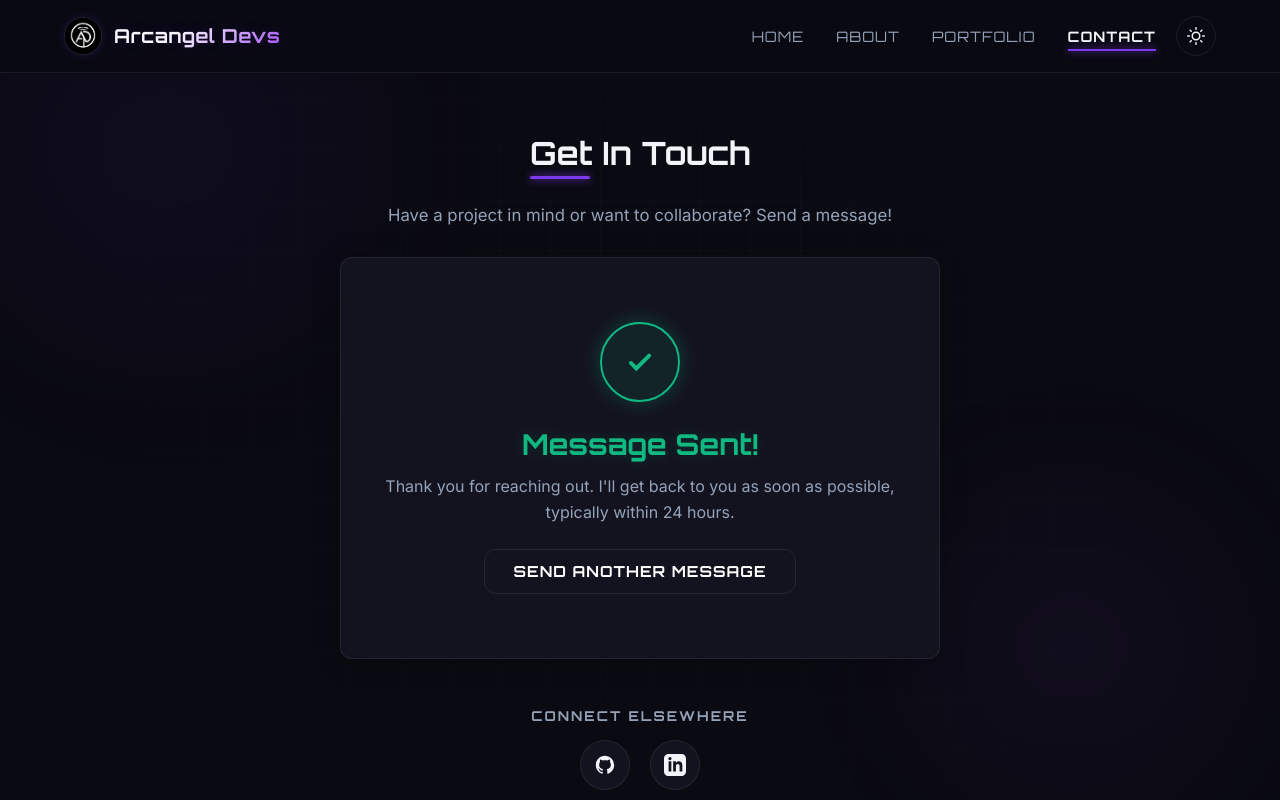
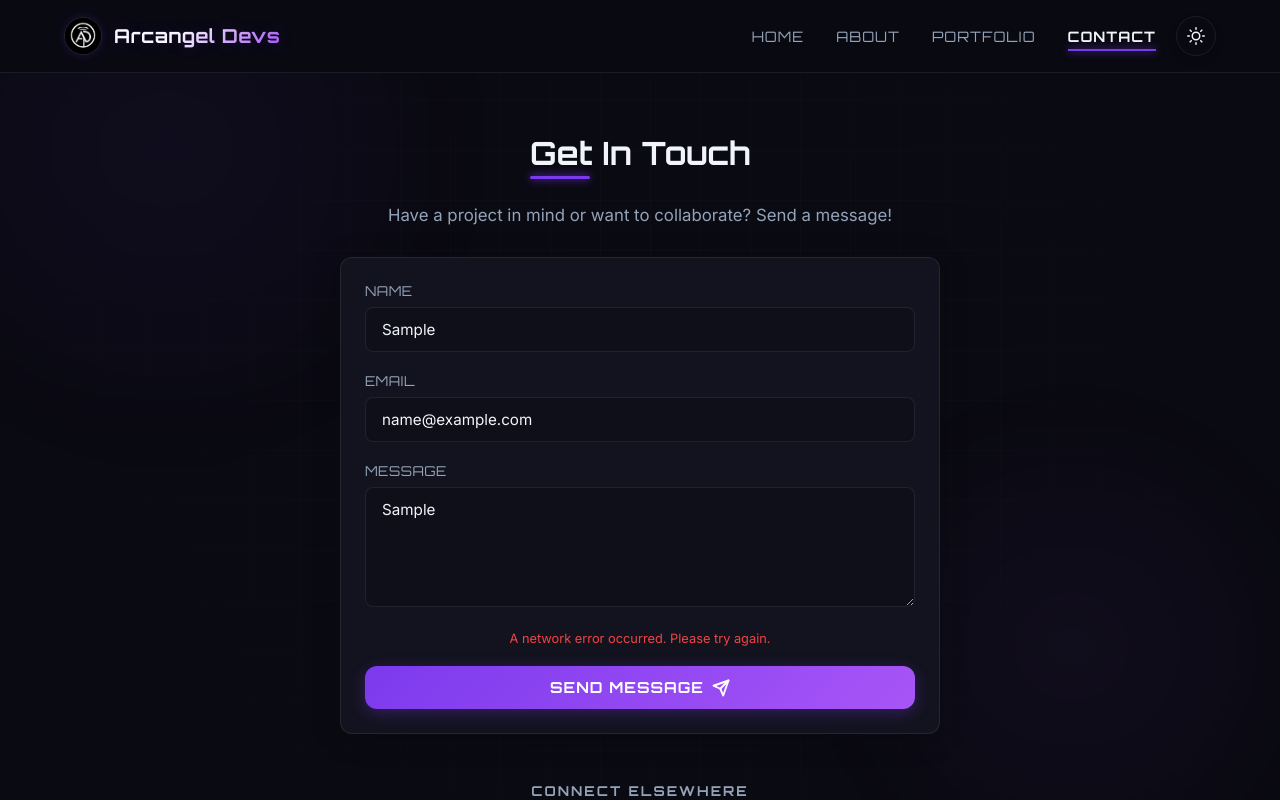
Before and after one commit to ansh-v10/Folio, a React (Vite) app: page /contact in a window 1280 px wide. Both pictures are taken after typing "Sample", "name@example.com", "Sample" into the empty fields and a click on the button "SEND MESSAGE". Shown: the top 800 px of the page. Built offline with nearby package versions, Linux system fonts and the light colour scheme.

Commit message:
feat: integrate Formspree API endpoint for Contact form submissions

```diff
--- a/src/pages/Contact.jsx
+++ b/src/pages/Contact.jsx
@@ -45,11 +45,32 @@ export default function Contact() {
     e.preventDefault();
     if (validate()) {
       setIsSubmitting(true);
-      // Simulate API submission
-      setTimeout(() => {
-        setIsSubmitting(false);
-        setIsSubmitted(true);
-      }, 1200);
+      fetch('https://formspree.io/f/xqejnvdq', {
+        method: 'POST',
+        headers: {
+          'Content-Type': 'application/json',
+          'Accept': 'application/json'
+        },
+        body: JSON.stringify(formData)
+      })
+        .then((res) => {
+          setIsSubmitting(false);
+          if (res.ok) {
+            setIsSubmitted(true);
+          } else {
+            setErrors((prev) => ({
+              ...prev,
+              submit: 'Failed to send message. Please try again.'
+            }));
+          }
+        })
+        .catch(() => {
+          setIsSubmitting(false);
+          setErrors((prev) => ({
+            ...prev,
+            submit: 'A network error occurred. Please try again.'
+          }));
+        });
     }
   };
   return (
@@ -105,6 +126,11 @@ export default function Contact() {
               />
               {errors.message && <span className="error-text">{errors.message}</span>}
             </div>
+            {errors.submit && (
+              <span className="error-text" style={{ display: 'block', marginBottom: '12px', textAlign: 'center' }}>
+                {errors.submit}
+              </span>
+            )}
             <button
               type="submit"
               className="glow-btn"
```
